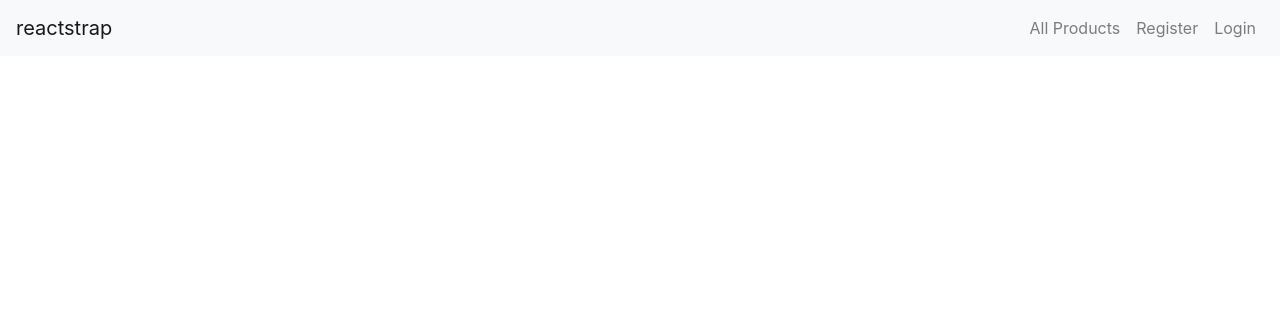
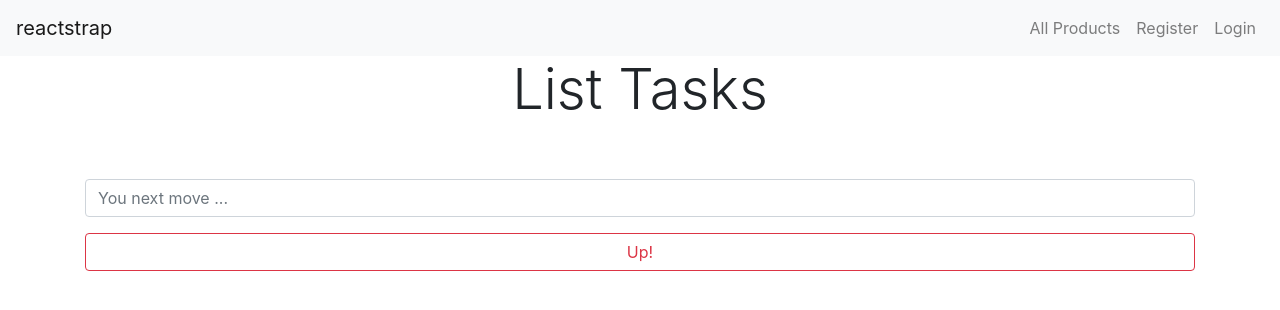
Before and after one commit to rochafialvin/bdg-frontmongoose, a React (Create React App) app: page / in a window 1280 px wide. Shown: the top 310 px of the page. Built offline with nearby package versions, Linux system fonts and the light colour scheme.

Commit message:
Fix user.save

```diff
--- a/src/components/App.jsx
+++ b/src/components/App.jsx
@@ -6,6 +6,7 @@ import {connect} from 'react-redux'
 import Register from './Register'
 import Login from './Login'
 import Header from './Header'
+import Home from './Home'
 
 
 import {keepLogin} from '../actions/index'
@@ -37,6 +38,7 @@ class App extends Component{
                 <BrowserRouter>
                     <div>
                         <Header/>
+                        <Route path="/" exact component={Home} />
                         <Route path="/register" component={Register} />
                         <Route path="/login" component={Login} />
                     </div>
--- /dev/null
+++ b/src/components/Home.jsx
@@ -0,0 +1,53 @@
+import React, { Component } from 'react'
+import {connect} from 'react-redux'
+import axios from '../config/axios'
+
+export class Home extends Component {
+
+    addTask = () => {
+        // Get data
+        let userid = this.props._id
+        let description = this.task.value
+
+        // POST new task
+        axios.post(
+            `/tasks/${userid}`,
+            {
+                description
+            }
+        ).then(res => {
+            console.log({res})
+
+        }).catch(err => {
+            console.log({err})
+
+        })
+    }
+
+    render() {
+        return (
+            <div className="container">
+                <h1 className="text-center display-4">List Tasks</h1>
+                <ul className="list-group list-group-flush mb-5">
+                    {/* {this.renderlist()} */}
+                </ul>
+
+                <form className="form-group mb-3">
+                    <input ref={(input) => this.task = input} type="text" className="form-control" placeholder="You next move ..."/>
+                </form>
+                <button
+                    className="btn btn-block btn-outline-danger"
+                    onClick={this.addTask}
+                >Up!</button>
+            </div>
+        )
+    }
+}
+
+const mapStateToProps = state => {
+    return {
+        _id: state.auth._id
+    }
+}
+
+export default connect(mapStateToProps)(Home)
```
